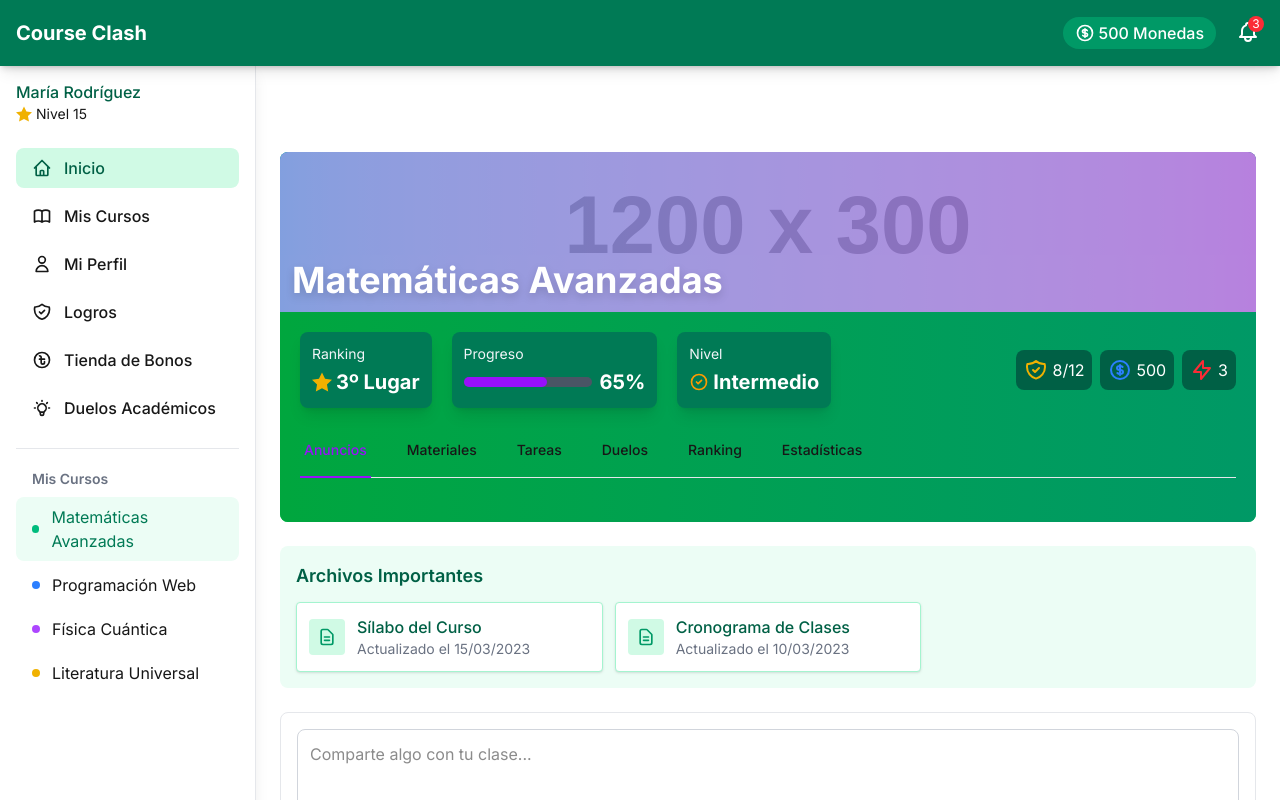
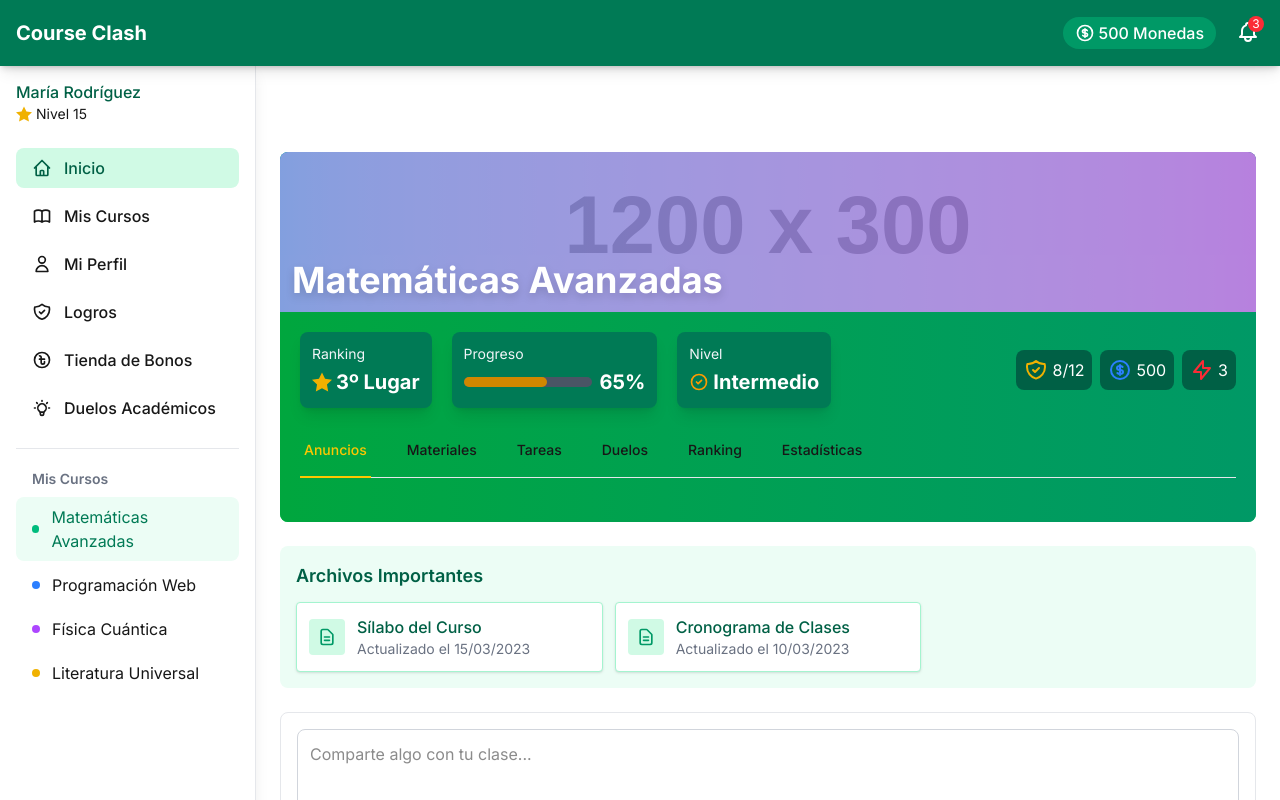
Before and after one commit to w1sec0d/CourseClash, a Next.js app in the folder frontend/: page /curso in a window 1280 px wide. Shown: the top 800 px of the page. Built offline with nearby package versions, Linux system fonts and the light colour scheme.

Commit message:
Corrige colores del header

```diff
--- a/frontend/app/curso/page.tsx
+++ b/frontend/app/curso/page.tsx
@@ -146,7 +146,7 @@ export default function Curso() {
                       <div className="text-slate-100 text-sm mb-1">Progreso</div>
                       <div className="items-center flex">
                         <div className="w-32 bg-gray-600 rounded-full h-2.5 mr-2">
-                          <div style={{ width: '65%' }} className="bg-purple-600 h-2.5 rounded-full"></div>
+                          <div style={{ width: '65%' }} className="bg-yellow-600 h-2.5 rounded-full"></div>
                         </div>
                         <span className="text-xl font-bold text-white">65%</span>
                       </div>
@@ -155,7 +155,7 @@ export default function Curso() {
                       <div className="text-slate-100 text-sm mb-1">Nivel</div>
                       <div className="items-center flex">
                         <svg xmlns="http://www.w3.org/2000/svg" className="h-5 w-5 text-amber-500 mr-1" fill="none" viewBox="0 0 24 24" stroke="currentColor" id="Windframe_byfzgzcjg">
-                                                  <path stroke-linecap="round" stroke-linejoin="round" stroke-width="2" d="M9 12l2 2 4-4m6 2a9 9 0 11-18 0 9 9 0 0118 0z"></path>
+                                                  <path strokeLinecap="round" stroke-linejoin="round" stroke-width="2" d="M9 12l2 2 4-4m6 2a9 9 0 11-18 0 9 9 0 0118 0z"></path>
                                               </svg>
                         <span className="text-xl font-bold text-white">Intermedio</span>
                       </div>
@@ -195,7 +195,7 @@ export default function Curso() {
                       ] as const}
                       activeTab={activeTab}
                       onTabChange={(tabId) => setActiveTab(tabId)}
-                      tabColor="purple"
+                      tabColor="yellow"
                       text="gray-50" />
                   </div>
                 </div>
--- a/frontend/components/TabNavigation.tsx
+++ b/frontend/components/TabNavigation.tsx
@@ -17,8 +17,8 @@ const TabNavigation = <TabId extends string>({
   tabs,
   activeTab,
   onTabChange,
-  tabColor = 'emerald',
-  text = 'gray-500'
+  tabColor = "orange",
+  text = "gray-500"
 }: TabNavigationProps<TabId>) => {
   return (
     <div className="border-b border-gray-200 mb-6">
@@ -29,7 +29,7 @@ const TabNavigation = <TabId extends string>({
             onClick={() => onTabChange(tab.id)}
             className={`whitespace-nowrap py-4 px-1 border-b-2 font-medium text-sm ${
               activeTab === tab.id
-                ? `border-${tabColor}-500 text-${tabColor}-600`
+                ? `border-${tabColor}-300 text-${tabColor}-400`
                 : `border-transparent text-${text} hover:text-${text}`
             }`}
           >
```
